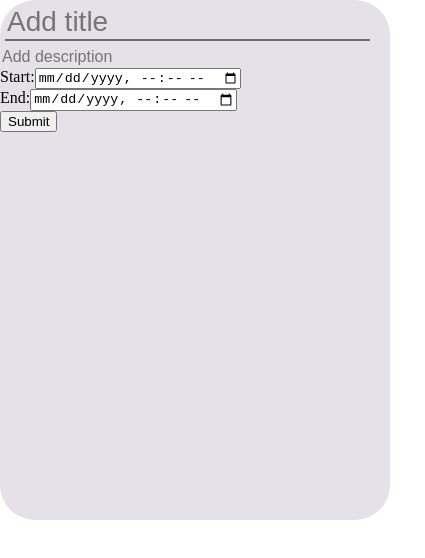
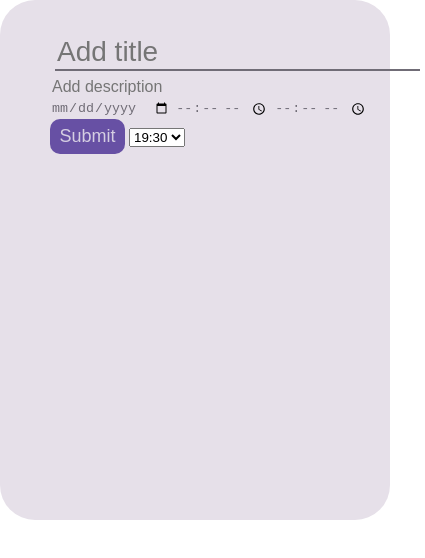
Before and after one commit to GabrielGuirguis/Secretary-HTML-CSS-JS-, a browser extension: page popup.html in a window 400 px wide. Shown: the whole page, 425 px wide, since content can reach past the window. Drawn offline with Linux system fonts and the light colour scheme.

Commit message:
style eventForm

```diff
--- a/popup.html
+++ b/popup.html
@@ -8,14 +8,49 @@
 </head>
 <body>
     <div class="popup">
-        <form id="eventForm">
+        <form id="submitForm">
             <input placeholder="Add title" id="summary">
             <input placeholder="Add description" id="description">
-            <div>Start:<input type="datetime-local" id="start"></div>
-            <div>End:<input type="datetime-local" id="end"></div>
-            <input type="submit">
+
+            <div><input id="date" type="date"> <input id="start" type="time"> <input id="end" type="time"></div>
+
+            <input id="submit" type="submit">
+            <select id="startTime"></select>
         </form>
     </div>
+    <script>
+        function generateTimeOptions(intervalMinutes) {
+            const select = document.getElementById("startTime");
+            select.innerHTML = ""; // Clear previous options
+
+            const now = new Date();
+            const currentMinutes = now.getMinutes();
+            // Round up to next interval
+            const startMinutes = Math.ceil(currentMinutes / intervalMinutes) * intervalMinutes;
+
+            for (let i = 0; i < (24 * 60) / intervalMinutes; i++) {
+            const optionTime = new Date();
+            optionTime.setHours(0, i * intervalMinutes, 0, 0);
+
+            if (optionTime.getHours() < now.getHours() || (optionTime.getHours() === now.getHours() && optionTime.getMinutes() < startMinutes)) {
+                // Skip past times
+                continue;
+            }
+
+            const hours = optionTime.getHours().toString().padStart(2, '0');
+            const minutes = optionTime.getMinutes().toString().padStart(2, '0');
+            const label = `${hours}:${minutes}`;
+
+            const option = document.createElement("option");
+            option.value = label;
+            option.textContent = label;
+
+            select.appendChild(option);
+            }
+        }
+        generateTimeOptions()
+    </script>
     <script src="popup.js"></script>
+
 </body>
 </html>
--- a/popup.js
+++ b/popup.js
@@ -1,4 +1,4 @@
-document.getElementById("eventForm").addEventListener("submit", (e) => {
+document.getElementById("submitForm").addEventListener("submit", (e) => {
     e.preventDefault()
 
     chrome.runtime.sendMessage({
@@ -18,3 +18,5 @@ document.getElementById("eventForm").addEventListener("submit", (e) => {
         }
     })
 })
+
+generateTimeOptions(15)
--- a/styles.css
+++ b/styles.css
@@ -12,7 +12,10 @@ html, body {
     width: 390px;
 }
 
-
+#submitForm {
+    padding-left: 50px;
+    padding-top: 30px;
+}
 
 #summary {
     border: none;
@@ -23,7 +26,26 @@ html, body {
     margin:5px;
 
     transition: border-color 0.1s, border-bottom-width 0.1s;
-  }
+}
+
+#date{
+    background:none;
+    border:none;
+    outline:none;
+    color:#706C76;
+
+
+    transition: background-color 0.1s;
+}
+
+#start, #end {
+    background: none;
+    border: none;
+    outline: none;
+    color: #706C76;
+
+    transition: background-color 0.1s;
+}
 
 #description:focus, #summary:focus {
     border-bottom: 3px solid #007BFF;
@@ -40,6 +62,16 @@ html, body {
     transition: background-color 0.1s, border-color 0.1s, border-bottom-width 0.1s;
 }
 
-#description:hover {
+#description:hover, #date:hover, #start:hover, #end:hover {
     background-color: #d5cee2;
 }
+
+#submit {
+    background: #6750a4;
+    color:#d5cee2;
+    font-size:18px;
+    border: none;
+    border-radius:10px;
+    height:35px;
+    width:75px
+}
```
Also changed, not shown: utils/generateTimeOptions.js (added, +29 -0 lines).
